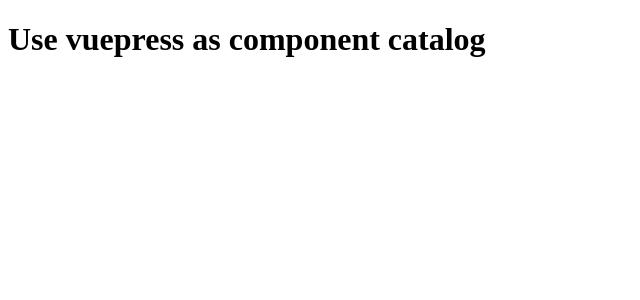
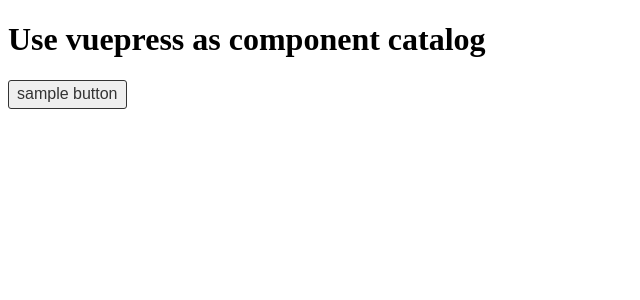
Before and after one commit to mya-ake/vuepress-component-catalog, a Vue app: page / in a window 1280 px wide. Shown: the top 300 px of the page, without its empty margins (0-640 px from the left). Built offline with nearby package versions, Linux system fonts and the light colour scheme.

Commit message:
試しに BaseButton コンポーネント作成

```diff
--- a/src/App.vue
+++ b/src/App.vue
@@ -1,12 +1,22 @@
 <template>
   <div id="app">
     <h1>Use vuepress as component catalog</h1>
+
+    <div>
+      <base-button>sample button</base-button>
+    </div>
   </div>
 </template>
 
 <script>
+import { BaseButton } from '@/components';
+
 export default {
   name: 'app',
+
+  components: {
+    BaseButton,
+  },
 };
 </script>
 
--- /dev/null
+++ b/src/components/BaseButton.vue
@@ -0,0 +1,28 @@
+<template>
+  <button class="base-button" v-on:click="handleClick">
+    <slot/>
+  </button>
+</template>
+
+<script>
+export default {
+  name: 'base-button',
+
+  methods: {
+    handleClick(evt) {
+      this.$emit('click', evt);
+    },
+  },
+};
+</script>
+
+<style scoped>
+.base-button {
+  border: solid 1px #333;
+  border-radius: 3px;
+  padding: 4px 8px 5px;
+  font-size: 1rem;
+  color: #333;
+  cursor: pointer;
+}
+</style>
--- /dev/null
+++ b/src/components/index.js
@@ -0,0 +1 @@
+export { default as BaseButton } from './BaseButton';
```
